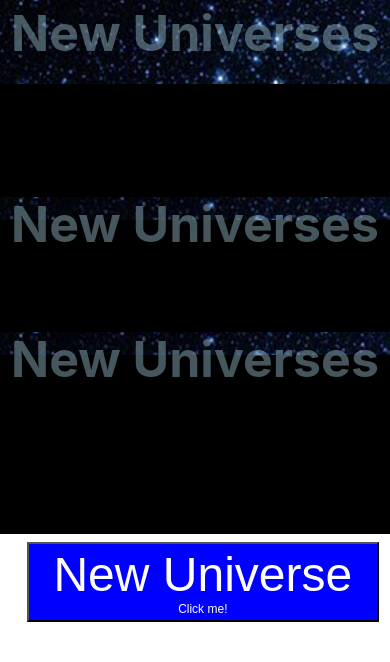
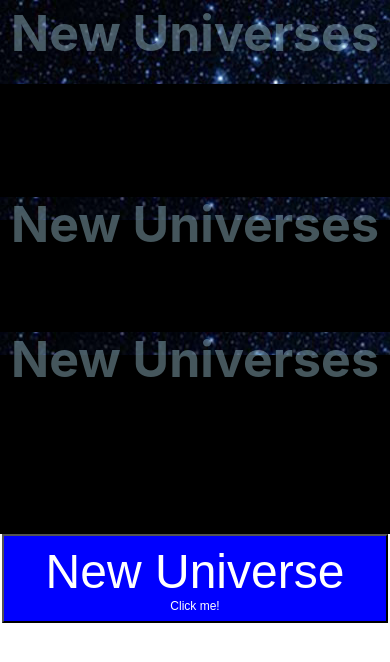
Before and after one commit to digitalmachines/New-Universe, a React (Create React App) app: page / in a window 390 px wide. Shown: the top 662 px of the page. Built offline with nearby package versions, Linux system fonts and the light colour scheme; no server answers.

Commit message:
css changes

```diff
--- a/src/styles.css
+++ b/src/styles.css
@@ -99,8 +99,8 @@
 }
 
 .button-container{
-    margin: 2%;
-
+    width: 100%;
+    margin: 0%;
 }
 
 .button{
@@ -180,7 +180,7 @@
         display: flex;
         flex-direction: column;
         flex-wrap: wrap;
-        justify-content: center;
+        align-items: center;
         align-content: start;
         width: 100%;
         height: 100%;
@@ -203,7 +203,25 @@
         padding: 0%;
     }
     .main-container .text-container{
-        width: 94%;
+        height: 100%;
+        width: 99%;
+        padding: 0%;
+        font-family: Arvo;
+        display: flex;
+        flex-direction: row;
+        flex-wrap: wrap;
+        justify-content: center;
+    }
+
+    .main-container .text-container .button-container{
+        width: 100%;
+    }
+    .main-container .text-container .button-container button{
+        width: 100%;
+        padding: 2% 0% 2% 0%;
+    }
+
+    .main-container .text-container .photo-caption{
         padding: 0% 5% 0% 5%;
     }
 }
```
